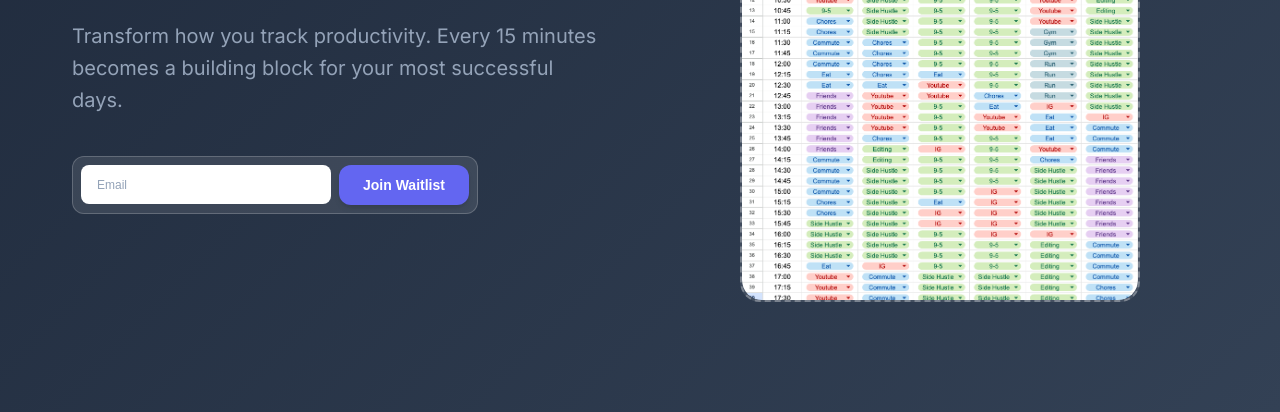
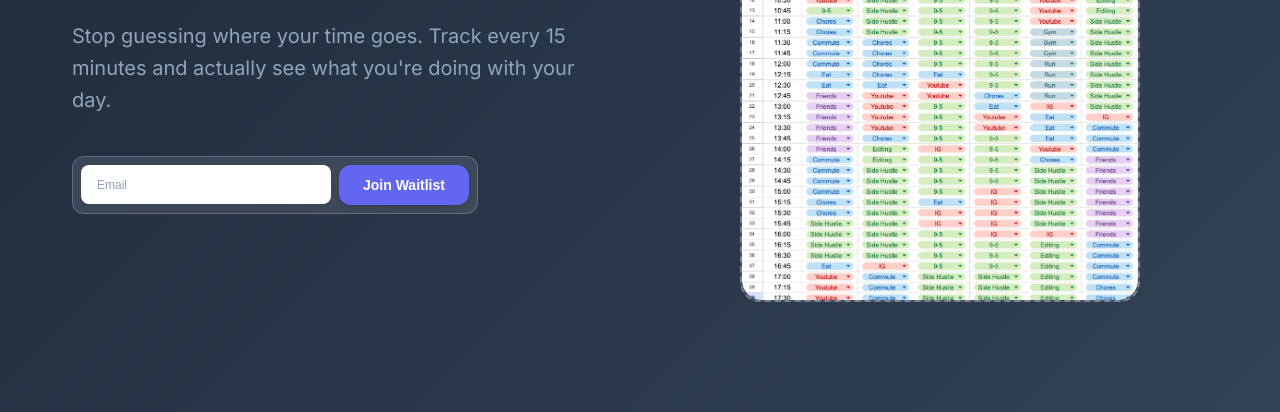
Before and after one commit to tryfifteenapp/website, a website: page index.html in a window 1280 px wide. Shown: the part 388-800 px from the top of the page. Drawn offline with Linux system fonts and the light colour scheme.

Commit message:
change the slogan

```diff
--- a/index.html
+++ b/index.html
@@ -22,7 +22,7 @@
                     <span class="highlight">15-Minute Blocks</span>
                 </h1>
                 <p class="hero-description">
-                    Transform how you track productivity. Every 15 minutes becomes a building block for your most successful days.
+                    Stop guessing where your time goes. Track every 15 minutes and actually see what you're doing with your day.
                 </p>
                 <div class="hero-actions">
                     <div class="waitlist-form-inline">
```
